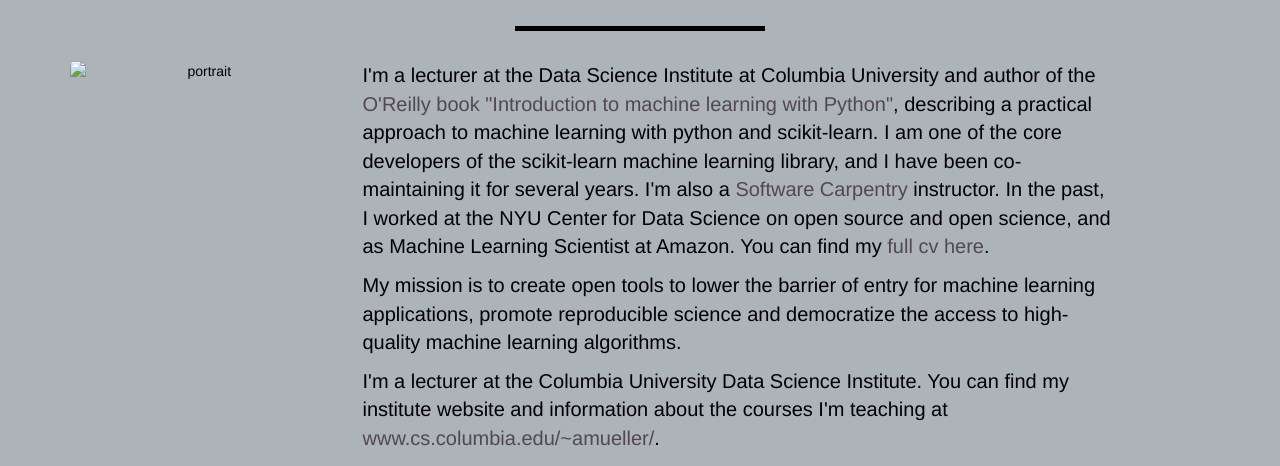
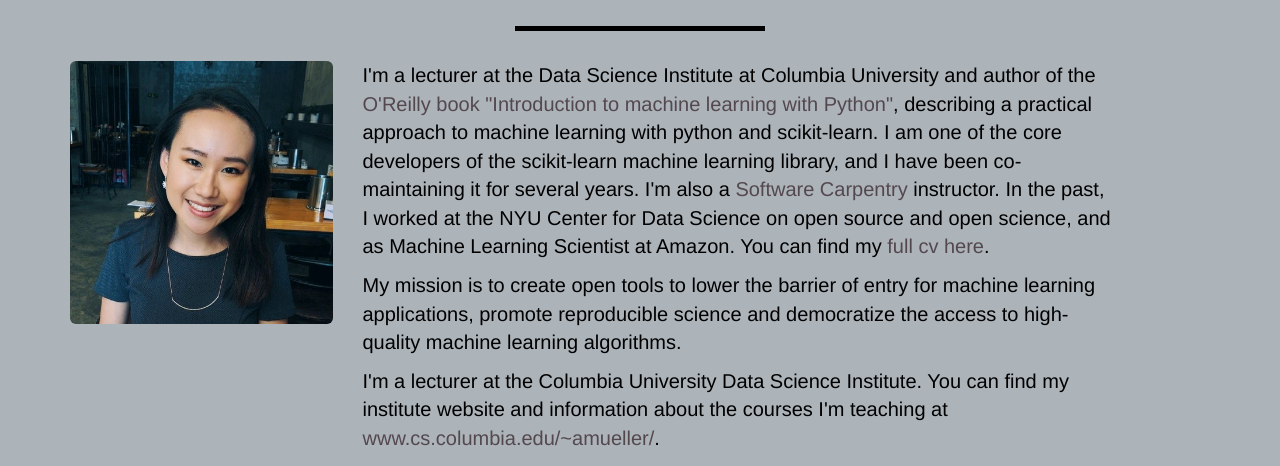
Before and after one commit to jingwen-liu/jingwen-liu.github.io, a plain HTML site: page index.html in a window 1280 px wide. Shown: the part 334-800 px from the top of the page. Drawn offline with nearby package versions, Linux system fonts and the light colour scheme; files whose address does not match are found by name.

Commit message:
Update index.html

```diff
--- a/index.html
+++ b/index.html
@@ -97,7 +97,7 @@
             </div>
             <div class="row">
                 <div class="col-sm-3">
-                    <img src="img/jingwen,jpg" alt="portrait" class="img-responsive img-rounded">
+                    <img src="img/jingwen.jpg" alt="portrait" class="img-responsive img-rounded">
                 </div>
                 <div class="col-sm-8 text-left">
                     <p> I'm a lecturer at the Data Science Institute at Columbia University and author of the <a
```
